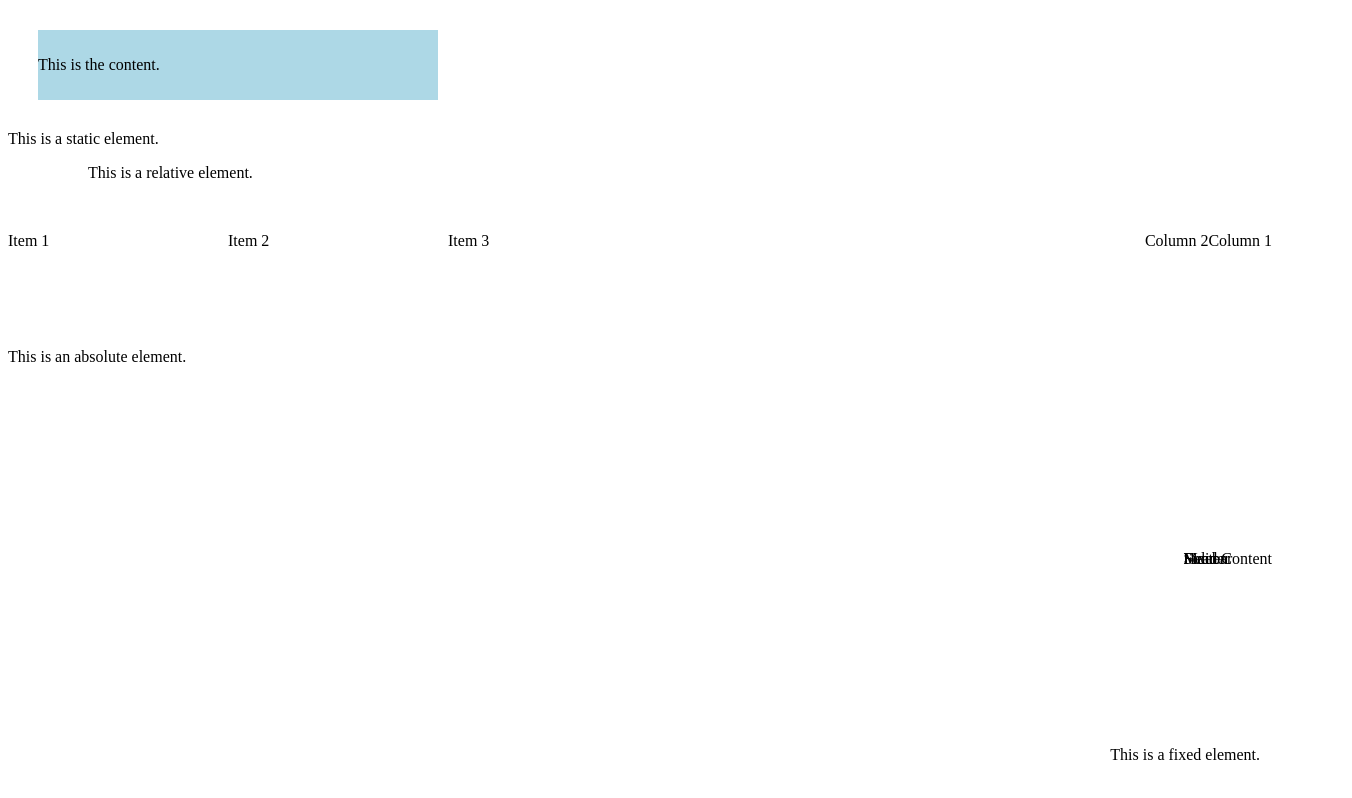
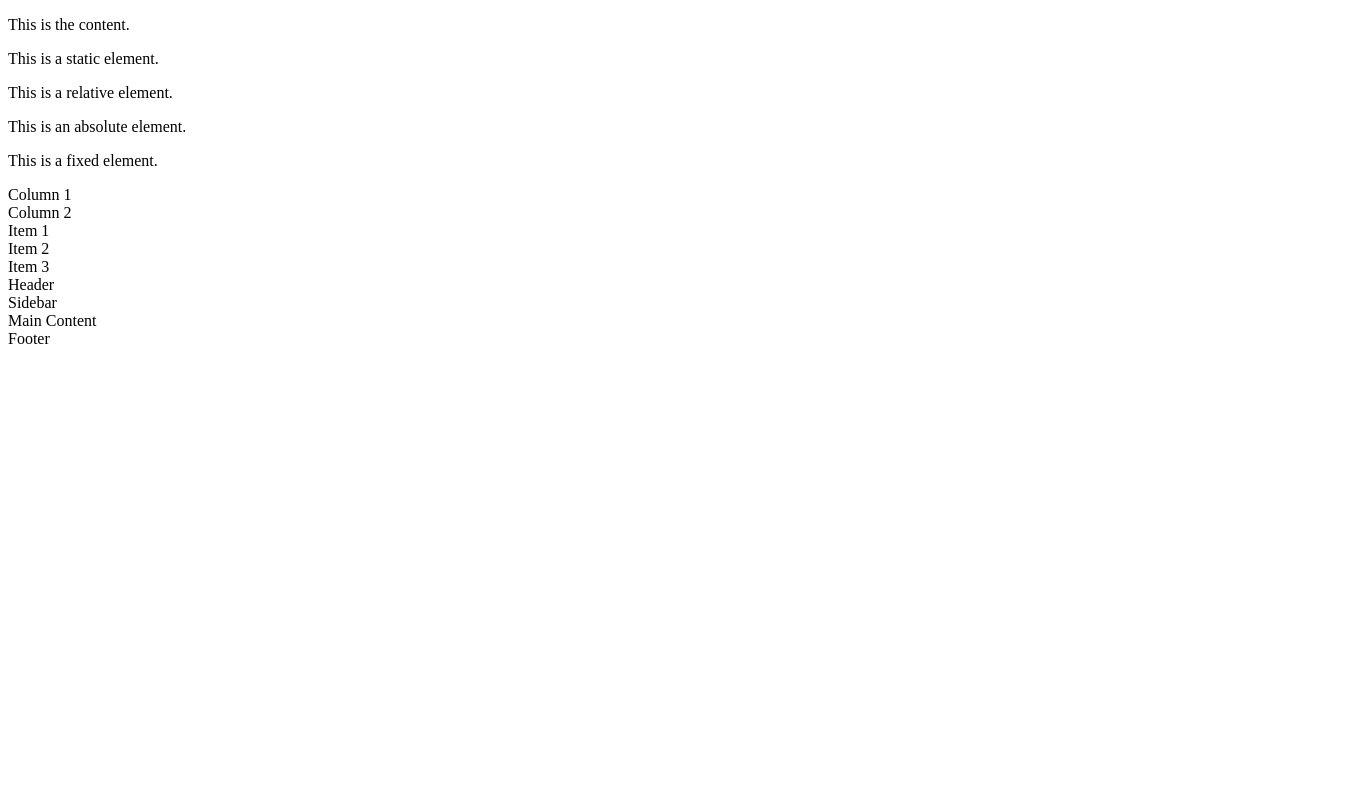
Before and after one commit to savvy-coders/unit-06-css-2-weloveariana, a website: page index.html in a window 1280 px wide. Shown: the whole page, 1352 px wide, since content can reach past the window. Drawn offline with Linux system fonts and the light colour scheme.

Commit message:
remove solution code; update instructions

```diff
--- a/style.css
+++ b/style.css
@@ -1,65 +1 @@
-.box {
-  width: 400px;
-  padding: 10px 0;
-  box-sizing: content-box;
-  background-color: lightblue;
-}
-
-.box-with-margin {
-  margin: 30px;
-}
-
-.static-element {
-  position: relative;
-}
-
-.relative-element {
-  position: relative;
-  left: 80px;
-}
-
-.absolute-element {
-  position: relative;
-  top: 150px;
-}
-
-.fixed-element {
-  position: fixed;
-  bottom: 20px;
-  right: 20px;
-}
-
-.column {
-  float: right;
-}
-
-.container {
-  display: inline-flex;
-}
-
-.item {
-  width: 200px;
-  margin-right: 20px;
-}
-
-.grid-container {
-  display: grid;
-  grid-template-columns: repeat(4, 1fr);
-  grid-template-rows: repeat(3, 100px);
-}
-
-.grid-container .header {
-  grid-area: header;
-}
-
-.grid-container .sidebar {
-  grid-area: sidebar;
-}
-
-.grid-container .main {
-  grid-area: main;
-}
-
-.grid-container .footer {
-  grid-area: footer;
-}
+/* Yep. Nothing. You've got this though! Refer back to the curriculum wherever necessary! */
```
Also changed, not shown: README.md, index.html (line endings or trailing spaces).
